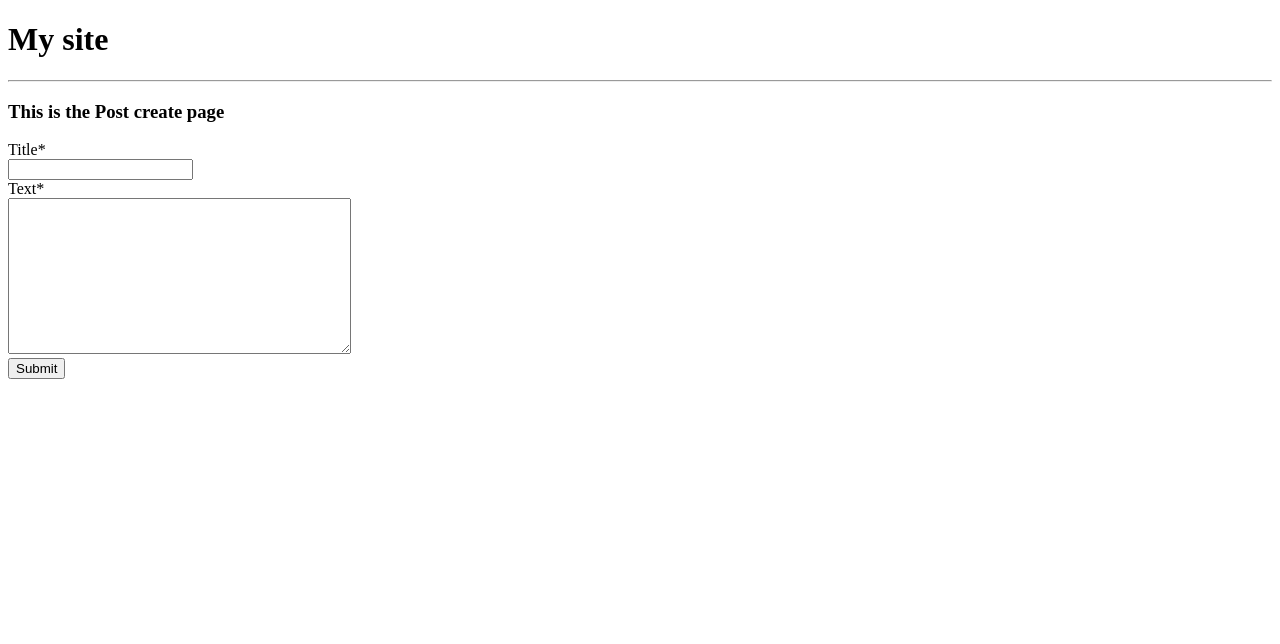
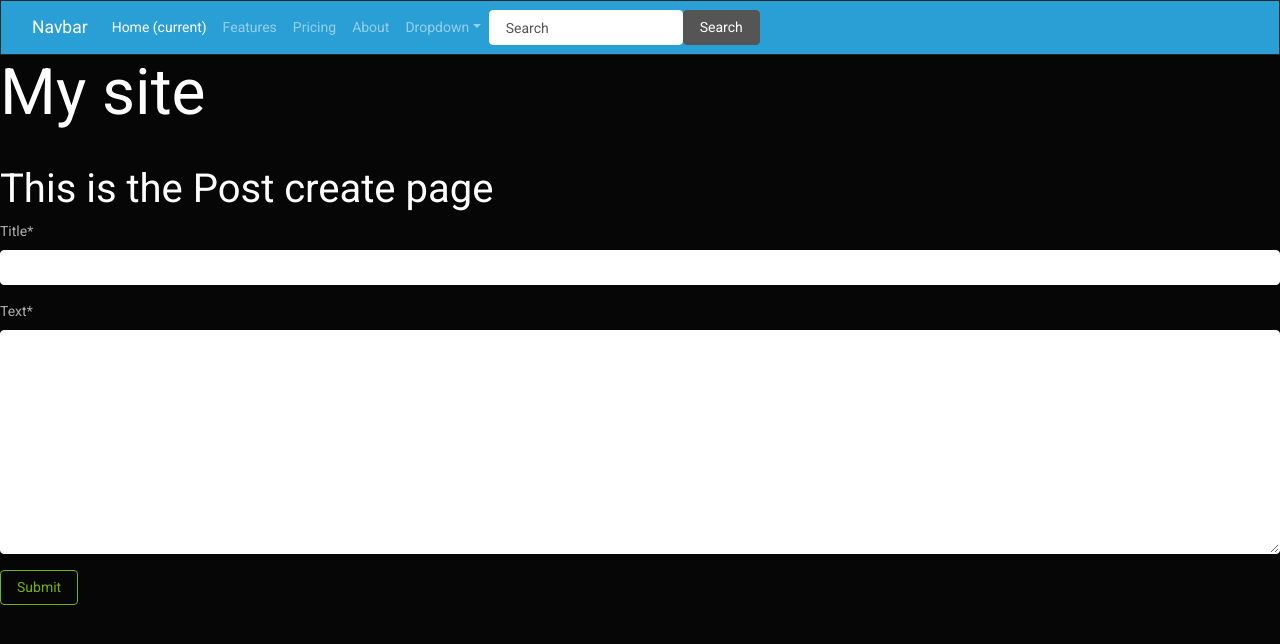
Before and after one commit to manoloacademia/blog_practice, a Django app: page /pages/create in a window 1280 px wide. Shown: the top 644 px of the page. Run offline with Django 3.2, Linux system fonts and the light colour scheme; some libraries are stand-ins or nearby versions.

Commit message:
Bootstrap and bootswatch CDN usage. NavBar added.

```diff
--- a/blog_practice/blog/templates/base.html
+++ b/blog_practice/blog/templates/base.html
@@ -2,7 +2,50 @@
 <html>
 <head>
     <title>Blog: practice</title>
+    <link rel="stylesheet" href="https://cdn.jsdelivr.net/npm/bootswatch@4.5.2/dist/cyborg/bootstrap.min.css" integrity="sha384-nEnU7Ae+3lD52AK+RGNzgieBWMnEfgTbRHIwEvp1XXPdqdO6uLTd/NwXbzboqjc2" crossorigin="anonymous">
 </head>
+<nav class="navbar navbar-expand-lg navbar-dark bg-primary">
+    <div class="container-fluid">
+      <a class="navbar-brand" href="#">Navbar</a>
+      <button class="navbar-toggler" type="button" data-bs-toggle="collapse" data-bs-target="#navbarColor01" aria-controls="navbarColor01" aria-expanded="false" aria-label="Toggle navigation">
+        <span class="navbar-toggler-icon"></span>
+      </button>
+
+      <div class="collapse navbar-collapse" id="navbarColor01">
+        <ul class="navbar-nav me-auto">
+          <li class="nav-item">
+            <a class="nav-link active" href="#">Home
+              <span class="visually-hidden">(current)</span>
+            </a>
+          </li>
+          <li class="nav-item">
+            <a class="nav-link" href="#">Features</a>
+          </li>
+          <li class="nav-item">
+            <a class="nav-link" href="#">Pricing</a>
+          </li>
+          <li class="nav-item">
+            <a class="nav-link" href="#">About</a>
+          </li>
+          <li class="nav-item dropdown">
+            <a class="nav-link dropdown-toggle" data-bs-toggle="dropdown" href="#" role="button" aria-haspopup="true" aria-expanded="false">Dropdown</a>
+            <div class="dropdown-menu">
+              <a class="dropdown-item" href="#">Action</a>
+              <a class="dropdown-item" href="#">Another action</a>
+              <a class="dropdown-item" href="#">Something else here</a>
+              <div class="dropdown-divider"></div>
+              <a class="dropdown-item" href="#">Separated link</a>
+            </div>
+          </li>
+        </ul>
+        <form class="d-flex">
+          <input class="form-control me-sm-2" type="text" placeholder="Search">
+          <button class="btn btn-secondary my-2 my-sm-0" type="submit">Search</button>
+        </form>
+      </div>
+    </div>
+</nav>
+
 <body>
     <h1>My site</h1>
     {% block content%}
--- a/blog_practice/blog/templates/page_create.html
+++ b/blog_practice/blog/templates/page_create.html
@@ -6,6 +6,6 @@
     <form method="POST" action=""> <!-- tyr to not put something in action until is finished -->
         {% csrf_token %}
         {{ form|crispy }}
-        <input type="submit" value="Submit" /> <!-- never forget to close the tag with the "/" -->
+        <input type="submit" value="Submit" class="btn btn-outline-success" /> <!-- never forget to close the tag with the "/" -->
     </form>
 {% endblock %}
```
